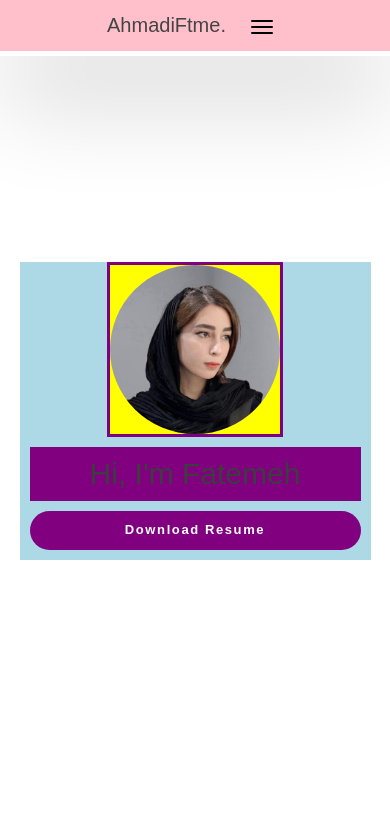
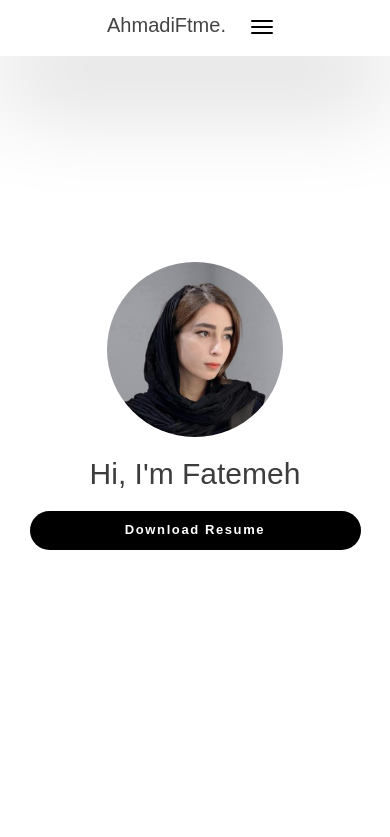
Before and after one commit to ahmadiftme8/ftmeportfolio, a plain HTML site: page index.html in a window 390 px wide. Shown: the top 837 px of the page. Drawn offline with Linux system fonts and the light colour scheme; a web font is replaced by a local one.

Commit message:
back colors to normal

```diff
--- a/css/style.css
+++ b/css/style.css
@@ -306,14 +306,14 @@ a:hover, a:active, a:focus {
   display: flex;
   align-items: center;
   justify-content: center;
-  background-color: pink;
+
 
 }
 
 
 
 #home .col-md-2 {
-  border: 3px solid purple;
+
   width: 40%;
 
 }
@@ -323,7 +323,7 @@ a:hover, a:active, a:focus {
 
 
 #home .row{
-  background-color: lightblue;
+
   display: flex;
   justify-content: center;
   align-items: center;
@@ -331,7 +331,7 @@ a:hover, a:active, a:focus {
 }
 
 #home .col-md-8 h1, #home .col-md-8 a{
-  background-color: purple;
+
   display: flex;
   justify-content: center;
   align-items: center;
@@ -352,7 +352,7 @@ a:hover, a:active, a:focus {
 #home .col-md-offset-1{
   padding: 0;
   margin: 0;
-  background-color: orange;
+
 }
 
 /*---------------------------------------
@@ -647,9 +647,9 @@ a:hover, a:active, a:focus {
 
 
   #home .col-md-2 {
-    border: 3px solid purple;
+
     width: 50%;
-    background-color: yellow;
+
 
   }
 
```
